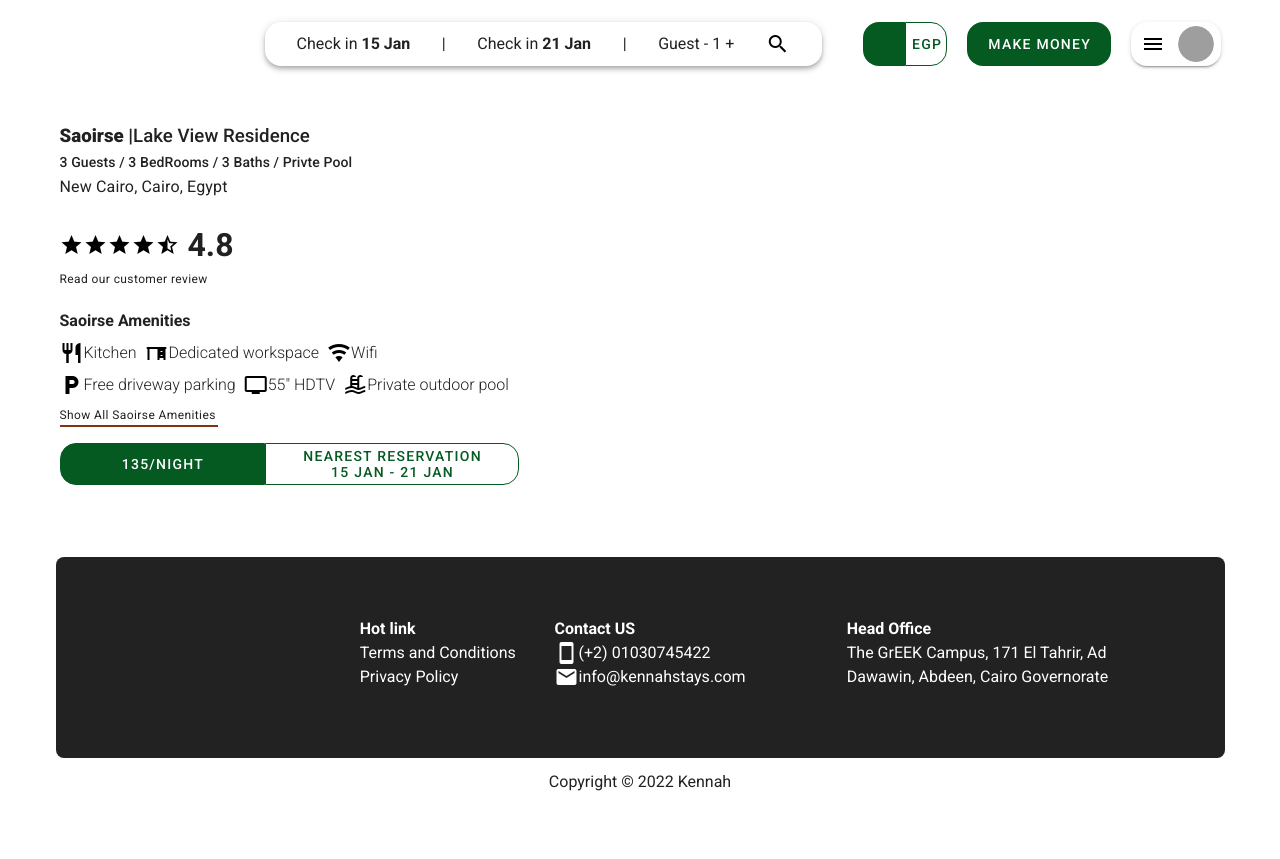
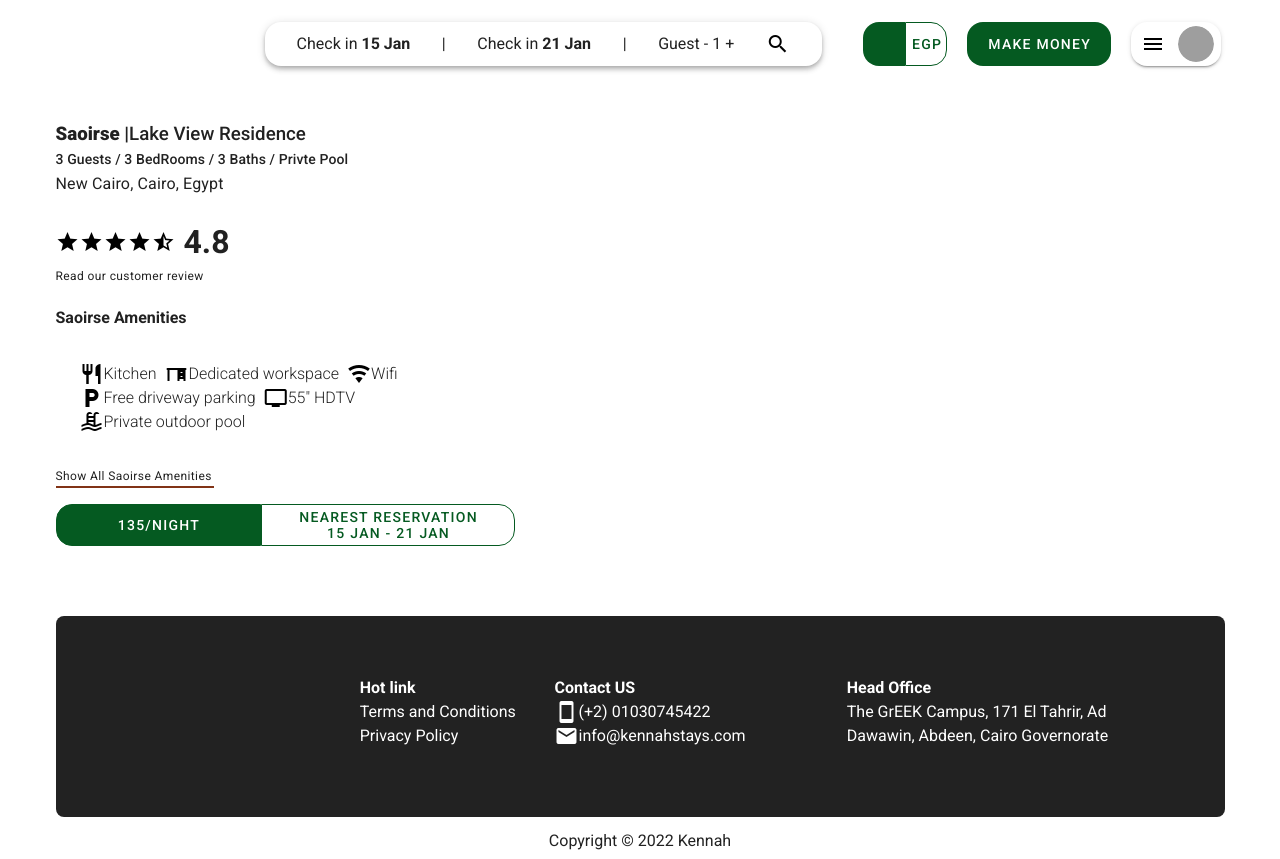
Before and after one commit to MahmoudSalah2022/kennah-test-speed-2, a Nuxt app: page /apartmentes in a window 1280 px wide. Before the commit the page ends 800 px from the top, so only its background shows below. Built offline with nearby package versions, Linux system fonts and the light colour scheme; grey boxes are pictures that could not be loaded.

Commit message:
تعديلات خاصه بنسخة الموبايل

```diff
--- a/pages/apartmentes/index.vue
+++ b/pages/apartmentes/index.vue
@@ -1,6 +1,6 @@
 <template>
     <v-row justify="center" align="center">
-      <v-col xl="8" lg="12" sm="12" md="12" xs="4" class="d-flex flex-row">
+      <v-col col="12" xl="8" lg="12" sm="12" md="12" class="d-flex flex-row flex-wrap  align-start pl-6 pl-md-2">
         <v-card flat>
           <div id="apartdetail">
             <div class="d-flex flex-row mt-5 align-center ">
@@ -29,8 +29,8 @@
             <div id="apartAmenitTitle">
                 <h4 color="fcolor--text"> Saoirse Amenities </h4>
             </div>
-            <div id="allAmenities" md="4">
-                <div class="d-flex flex-row mt-2 mb-2">
+            <v-col  id="allAmenities" col="12" lg="6" md="6" sm="8" xs="1">
+                <v-col  class="d-flex flex-row mt-2 mb-2 flex-wrap">
                     <div class="oneAmenitie d-flex flex-row align-center mr-2">
                         <v-icon color="black">mdi-silverware-fork-knife</v-icon>
                         <h4 class="font-weight-light"> Kitchen </h4>
@@ -43,8 +43,20 @@
                         <v-icon color="black">mdi-wifi</v-icon>
                         <h4 class="font-weight-light"> Wifi </h4>
                     </div>
-                </div>
-                <div class="d-flex flex-row mt-2 mb-2">
+                    <div class="oneAmenitie d-flex flex-row align-center mr-2">
+                        <v-icon color="black">mdi-parking</v-icon>
+                        <h4 class="font-weight-light"> Free driveway parking </h4>
+                    </div>
+                    <div class="oneAmenitie d-flex flex-row align-center mr-2">
+                        <v-icon color="black">mdi-television</v-icon>
+                        <h4 class="font-weight-light"> 55" HDTV </h4>
+                    </div>
+                    <div class="oneAmenitie d-flex flex-row align-center mr-2">
+                        <v-icon color="black">mdi-pool</v-icon>
+                        <h4 class="font-weight-light"> Private outdoor pool </h4>
+                    </div>
+                </v-col>
+                <!-- <div class="d-flex flex-row mt-2 mb-2">
                     <div class="oneAmenitie d-flex flex-row align-center mr-2">
                         <v-icon color="black">mdi-parking</v-icon>
                         <h4 class="font-weight-light"> Free driveway parking </h4>
@@ -58,8 +70,8 @@
                         <h4 class="font-weight-light"> Private outdoor pool </h4>
                     </div>
 
-                </div>
-            </div>
+                </div> -->
+            </v-col >
             <div id="seeAllAmenities" >
                 <div class="text-caption">
                     Show All Saoirse Amenities
@@ -67,12 +79,19 @@
             </div>
           </div>
           <div id="resrvetionBtn" class="mt-4">
-            <div class="d-flex flex-row align-center">
+            <div class="d-flex flex-column flex-sm-row align-md-center">
                 <div id="priceNight">
-                    <v-btn elevation="0" color= "scolor white--text" class="rounded-l-xl rounded-r-0 mr-0 pt-5 pb-5 pr-15 pl-15">135/Night</v-btn>
+                    <v-btn elevation="0" color= "scolor white--text" class="d-none d-sm-flex rounded-l-xl rounded-r-0 mr-0 pt-5 pb-5 pr-15 pl-15">135/Night</v-btn>
+                    <v-btn elevation="0" color= "scolor white--text" class="d-flex d-sm-none rounded-xl  mr-0 pt-5 pb-5 pr-15 pl-15">135/Night</v-btn>
                 </div>
-                <div id="soonresrvitiondate">
-                    <v-btn elevation="0" outlined color= "scolor white--text" class="rounded-r-xl rounded-l-0 ml-0 pt-5 pb-5 pr-9 pl-9">
+                <div id="soonresrvitiondate" >
+                    <v-btn elevation="0" outlined color= "scolor white--text" class="d-sm-flex d-none rounded-r-xl rounded-l-0 ml-0 pt-5 pb-5 pr-9 pl-9">
+                        <div class="d-flex flex-column align-center ">
+                            <span>nearest reservation</span>
+                            <span>15 jan - 21 Jan</span>
+                        </div>
+                    </v-btn>
+                    <v-btn elevation="0" outlined color= "scolor white--text" class="d-flex d-sm-none rounded-xl  mt-3 ml-0 pt-5 pb-5 pr-9 pl-9">
                         <div class="d-flex flex-column align-center ">
                             <span>nearest reservation</span>
                             <span>15 jan - 21 Jan</span>
```
